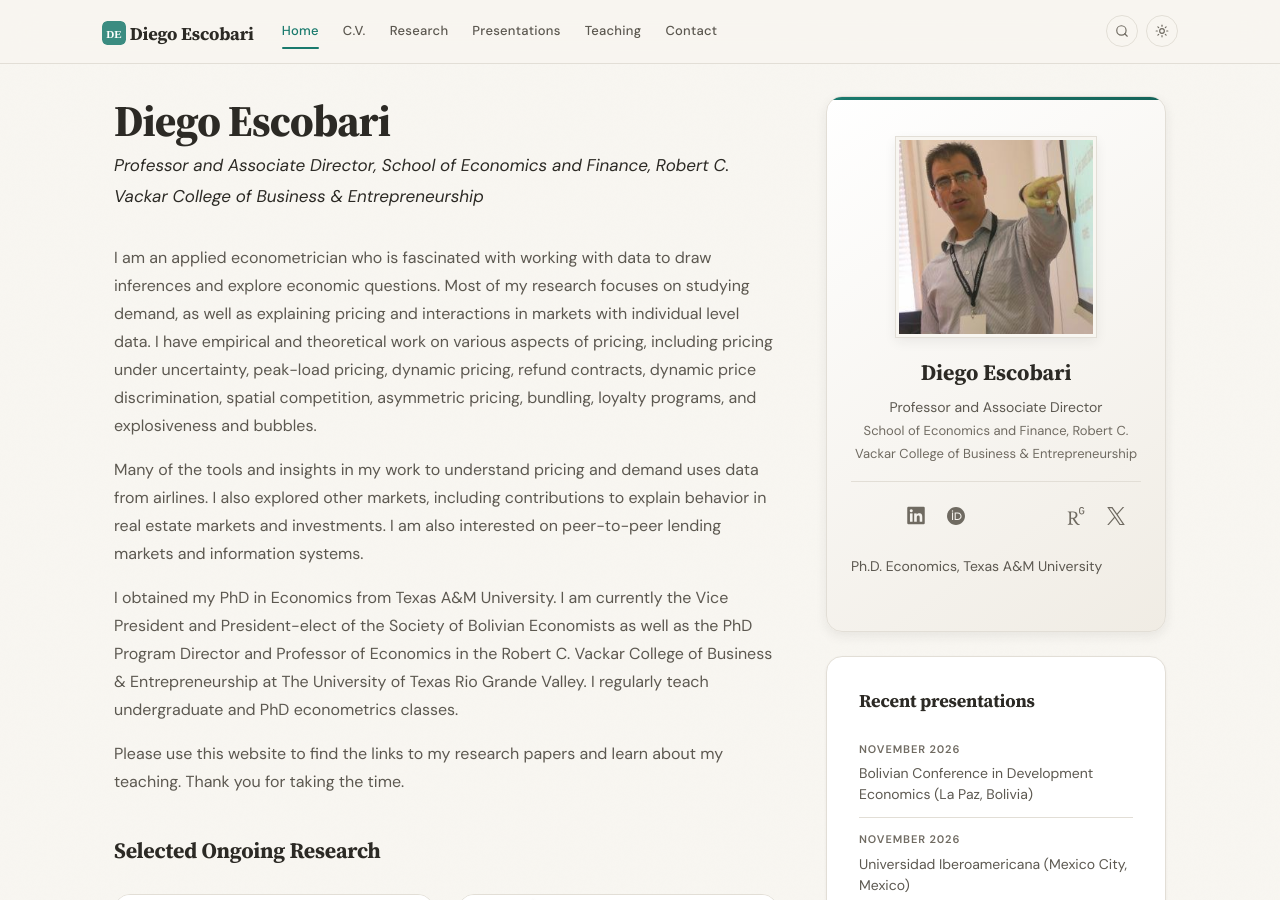
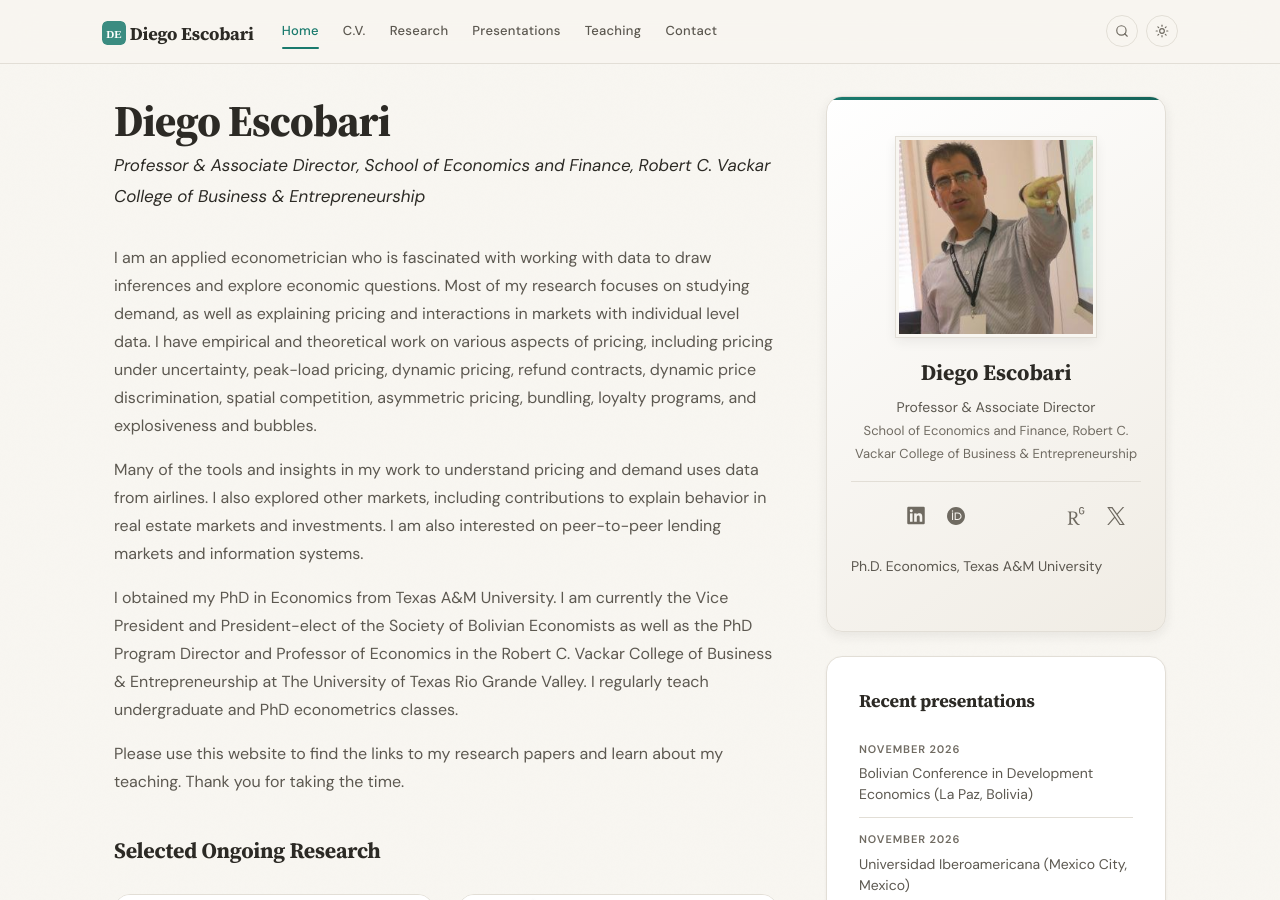
Before and after one commit to diegoescobari/diegoescobari.github.io, a Jekyll site: the page built from _pages/home.md, in a window 1280 px wide and 900 px high. Built offline with Jekyll 4.4.1, drawn with Linux system fonts in a browser that asks for light colours; a style sheet for code colours, icons or effects is not loaded; some of the changed text lies outside the part shown.

Commit message:
_config.yml

```diff
--- a/_config.yml
+++ b/_config.yml
@@ -2,7 +2,7 @@
 # STEP 1: Your Identity (required)
 # ============================================================
 name: "Diego Escobari"
-title: "Professor and Associate Director"
+title: "Professor & Associate Director"
 institution: "School of Economics and Finance, Robert C. Vackar College of Business & Entrepreneurship"
 email: diego.escobari@utrgv.edu
 photo: headshot.jpg  # place your photo in images/
```
